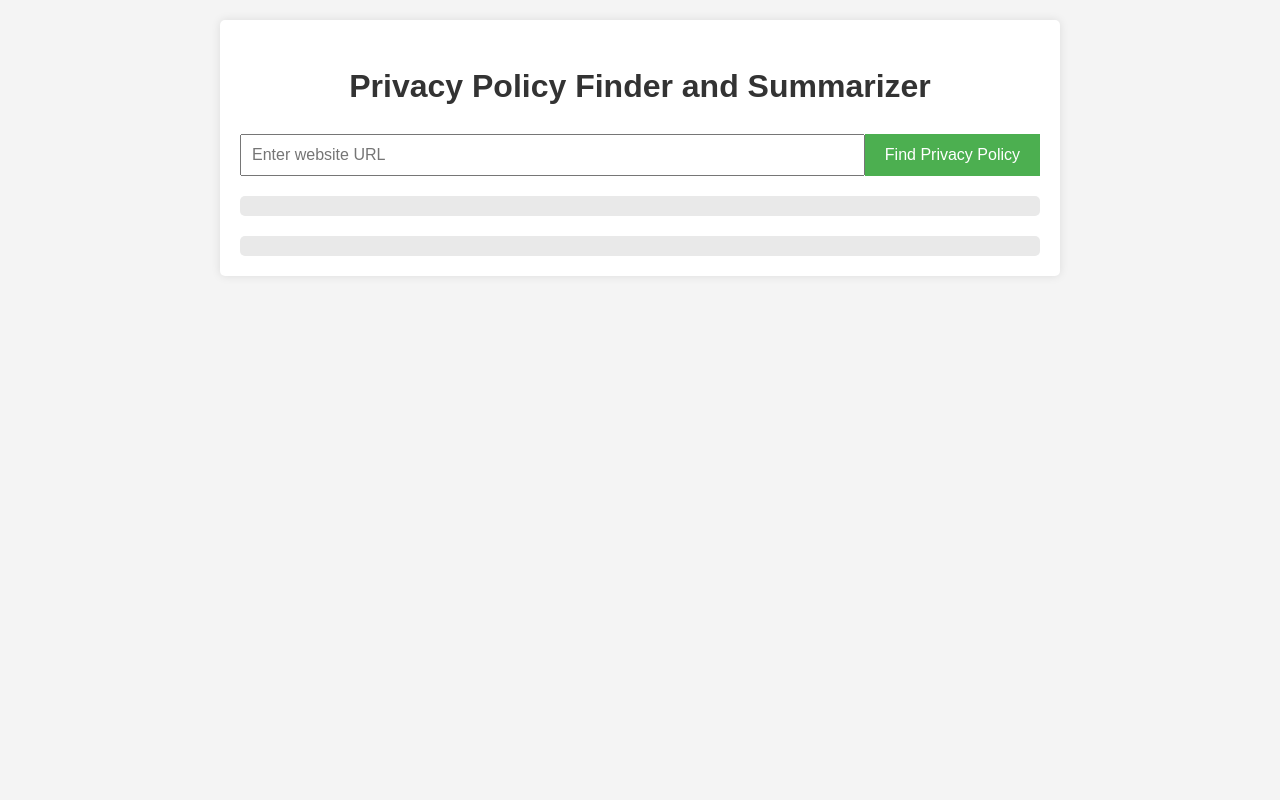
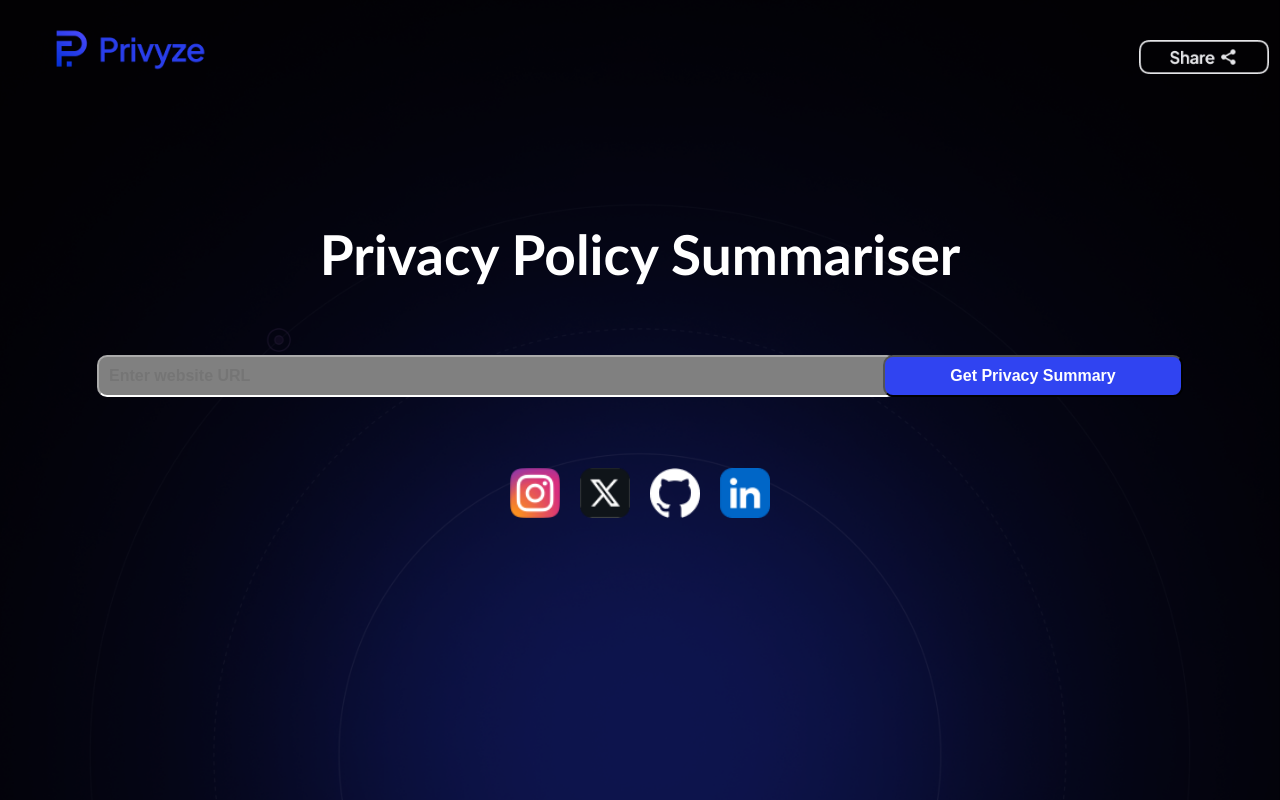
Before and after one commit to Ashu-2006/Privici, a website: page frontend/index.html in a window 1280 px wide. Drawn offline with Linux system fonts and the light colour scheme.

Commit message:
Frontend
Files and Images

```diff
--- a/frontend/index.html
+++ b/frontend/index.html
@@ -4,66 +4,53 @@
     <meta charset="UTF-8">
     <meta name="viewport" content="width=device-width, initial-scale=1.0">
     <title>Privacy Policy Finder and Summarizer</title>
+
+    <link rel="stylesheet" href="style.css">
     <style>
         body {
-            font-family: Arial, sans-serif;
+            font-family: 'Gill Sans', 'Gill Sans MT', Calibri, 'Trebuchet MS', sans-serif;
             line-height: 1.6;
             margin: 0;
             padding: 20px;
-            background-color: #f4f4f4;
-        }
-        .container {
-            max-width: 800px;
-            margin: 0 auto;
-            background-color: #fff;
-            padding: 20px;
-            border-radius: 5px;
-            box-shadow: 0 0 10px rgba(0,0,0,0.1);
-        }
-        h1 {
-            color: #333;
-            text-align: center;
-        }
-
-        #urlForm {
-            display: flex;
-            margin-bottom: 20px;
-        }
-        #url {
-            flex-grow: 1;
-            padding: 10px;
-            font-size: 16px;
-        }
-        button {
-            padding: 10px 20px;
-            background-color: #4CAF50;
-            color: white;
-            border: none;
-            cursor: pointer;
-            font-size: 16px;
-        }
-        button:hover {
-            background-color: #45a049;
-        }
-        #result, #summary {
-            margin-top: 20px;
-            padding: 10px;
-            background-color: #e9e9e9;
-            border-radius: 5px;
         }
     </style>
 </head>
-<body>
+
+
+<body >
+    <img src="Logo.png" class ="top-left-image" alt="Logo" onclick="refreshPage()">
+    <img src="Share.png" id="copyimage" class="sh" alt="sh">
+        <div class="background-image"><br><br><br><br><br><br>
+    <center><h1> Privacy Policy Summariser</h1></center>
         <div class="container">
-        <h1>Privacy Policy Finder and Summarizer</h1>
-        <form id="urlForm">
+        <div class ="image"></div>
+                <form id="urlForm" class="centered-form">
             <input type="text" id="url" placeholder="Enter website URL" required>
-            <button type="submit">Find Privacy Policy</button>
+            <button type="submit">Get Privacy Summary</button>
         </form>
         <div id="result"></div>
         <div id="summary"></div>
+    </div></div><br><br>
+    <div class="social box">
+            <div class="social-container">
+        <a href="https://www.instagram.com/uniphyte?igsh=MTJnYm5mc3R3NTFiZQ==" target="_blank">
+            <img src="insta.png" alt="Instagram">
+        </a>
+        <a href="https://x.com/Ash_04_02" target="_blank">
+            <img src="X.png" alt="Twitter">
+        </a>
+        <a href="https://github.com/Ashu-2006/Privici" target="_blank">
+            <img src="GitHub.png" alt="GitHub">
+        </a>
+        <a href="https://www.linkedin.com/company/103310744/admin/feed/posts/" target="_blank">
+            <img src="LinkedIn.png" alt="LinkedIn">
+        </a>
+    </div>
     </div>
 
+</body>
+</body>
+<body>
 <script>
 document.getElementById('urlForm').addEventListener('submit', async function(event) {
     event.preventDefault();
@@ -89,7 +76,6 @@
             }
         }
         if (privacyLink) {
-                    // Handle relative URLs
             // Handle relative URLs
             if (!privacyLink.startsWith('http')) {
                 const urlObj = new URL(url);
@@ -119,4 +105,9 @@
 });
 </script>
 </body>
+    <script src="script.js"></script>
+</body>
+
+  </div>
+
 </html>
--- /dev/null
+++ b/frontend/script.js
@@ -0,0 +1,22 @@
+function refreshPage() {
+    location.reload();
+}
+
+
+document.getElementById('copyimage').addEventListener('click', function() {
+    // Create a temporary input element to hold the URL
+    const tempInput = document.createElement('input');
+    tempInput.value = window.location.href; // Get the current URL
+    document.body.appendChild(tempInput);
+
+    // Select the input value and copy it to the clipboard
+    tempInput.select();
+    tempInput.setSelectionRange(0, 99999); // For mobile devices
+    document.execCommand('copy');
+
+    // Remove the temporary input element
+    document.body.removeChild(tempInput);
+
+    // Optionally, provide feedback to the user
+    alert('URL copied to clipboard!');
+});
--- /dev/null
+++ b/frontend/style.css
@@ -0,0 +1,159 @@
+body{
+    background-image: url(Background\ Img.png);
+    background-repeat: no-repeat;
+    background-size: cover;
+    display: grid;
+    place-items: center;
+    overflow: hidden;
+    margin: 0%;
+    padding: 0%;
+    background-color: #040404;
+    overflow-x: scroll;
+    overflow-y: scroll;
+    color: white;
+}
+.centered-form{
+    display: flex;
+    justify-content: center;
+    align-items: center;
+    top: 50%;
+    bottom: 50%;
+    max-width: 500%;
+}
+.top-left-image{
+    position: absolute;
+    width: 160px;
+    height: auto;
+    margin: 10px;
+    top: 2%;
+    left: 3%;
+    align-items: center;
+    border-color: #72d2de;
+    border-radius: 10%;
+    cursor: pointer;
+}
+.second-top-left{
+    position: absolute;
+    width: 125px;
+    height: auto;
+    margin: 10px;
+    top: 2.8%;
+    left: 6%;
+    align-items: center;
+    border-color: #72d2de;
+    border-radius: 10%;
+    cursor: pointer;
+
+}
+.sh{
+    position: absolute;
+    left: 89%;
+    top: 5%;
+    width: 130px;
+    transition-duration: 0.3s;
+}
+
+.sh:hover{
+ background-color:darkgray;
+ opacity: 100%;
+}
+
+.container {
+
+    max-width: 500%;
+    padding: 20px;
+    border-radius: 40px;
+
+
+}
+
+
+#urlForm {
+
+    max-width: 500%;
+    border-color: cadetblue;
+
+
+
+}
+#url {
+    padding: 10px;
+    font-size: 16px;
+    width: 900px;
+    max-width: 800px;
+    box-sizing: border-box;
+
+    border-radius: 10px;
+    background-color: gray;
+   color: white;
+    font-weight: bolder;
+    border-color: rgb(255, 255, 255);
+
+}
+button {
+    padding: 10px 20px;
+    background-color:rgb(48, 68, 241);
+    border-radius: 10px;
+    color: white;
+    cursor: pointer;
+    font-size: 16px;
+    font-weight: bold;
+    margin-left: -14px;
+    display: block;
+    box-sizing: border-box;
+    width: 300px;
+    z-index: 1;
+
+
+}
+button:hover {
+    background-color: #040404;
+}
+#result, #summary {
+    margin-top: 0px;
+    padding: 0px;
+
+    background-color: rgba(128, 128, 128, 0.3);
+    border-radius: 5px;
+   color: white;
+    width: 1086px;
+    box-sizing: border-box;
+
+    font-weight: bolder;
+
+}
+h1{
+    color: rgb(255, 255, 255);
+    font-size:55px;
+
+}
+.social-box {
+    background-color: #f6f0f0;
+    padding: 20px;
+    border-radius: 10px;
+
+
+}
+.social-container {
+    display: flex;
+    gap: 20px;
+
+}
+
+.social-container a {
+    display: inline-block;
+    transition: transform 0.3s;
+}
+
+.social-container a:hover {
+    transform: scale(1.1);
+}
+
+.social-container img {
+    width: 50px;
+    height: 50px;
+}
+
+#copyimage{
+    cursor: pointer;
+}
```
Also changed, not shown: frontend/Background Img.png (added), frontend/Github.png (added), frontend/LinkedIn.png (added), frontend/Logo.png (added), frontend/Logo.svg (added), frontend/Share.png (added), frontend/X.png (added), frontend/insta.png (added). Lines whose indentation alone changed are shown as unchanged.
